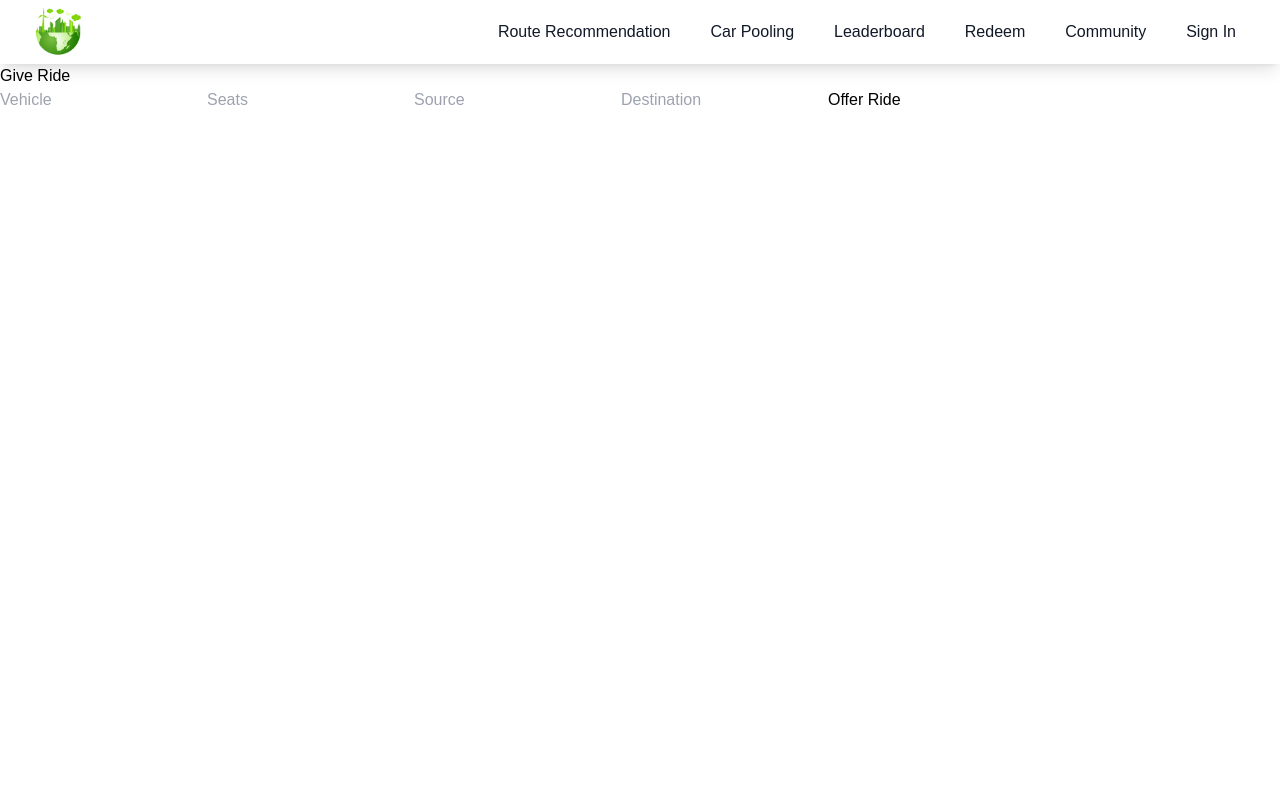
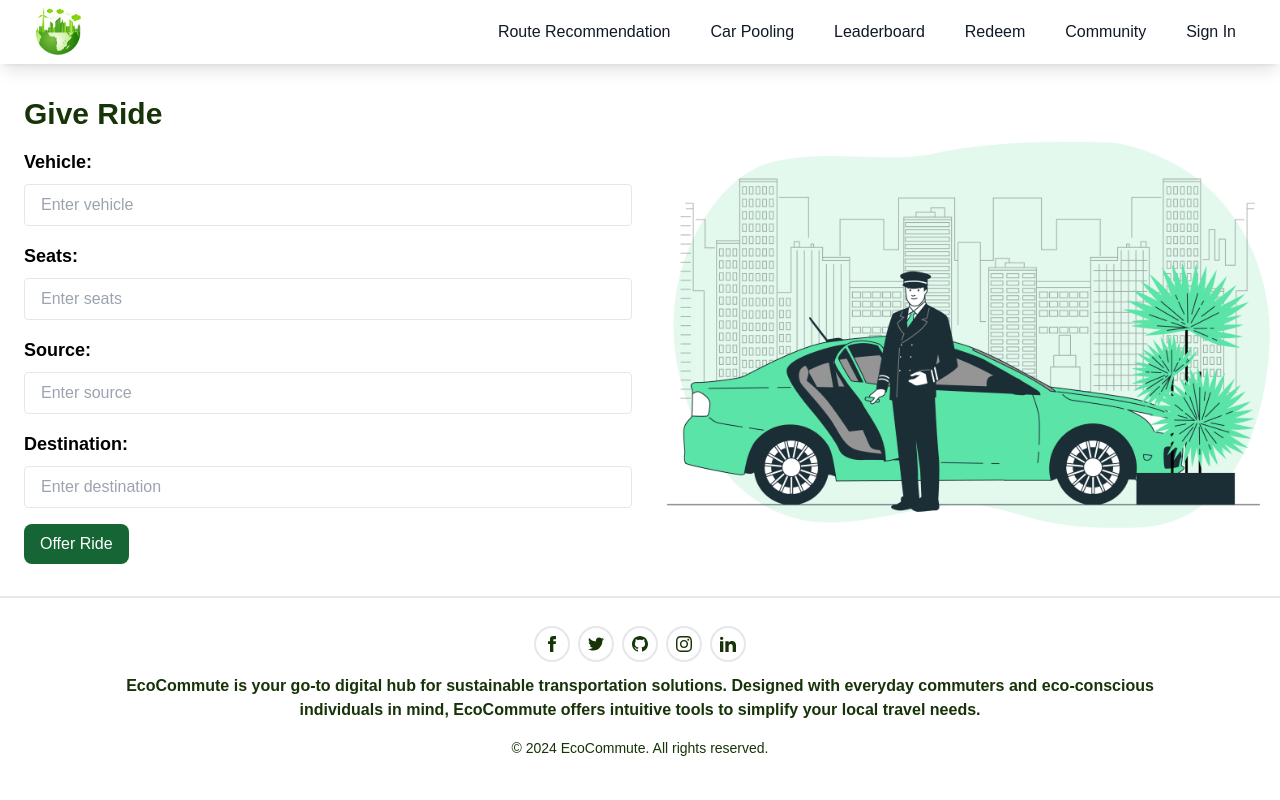
Before and after one commit to Aman172003/EcoCommute, a React (Create React App) app: page /car-pooling/giveride in a window 1280 px wide. Shown: the top 800 px of the page. Built offline with nearby package versions, Linux system fonts and the light colour scheme.

Commit message:
give a ride

```diff
--- a/src/auth/Signup.js
+++ b/src/auth/Signup.js
@@ -306,8 +306,8 @@ const Signup = () => {
                 </div>
               </div>
 
-              <div className="mt-6 grid grid-cols-3 gap-3">
-                <div>
+              <div className="mt-6">
+                {/* <div>
                   <a
                     href="#"
                     className="w-full flex items-center justify-center px-8 py-3 border border-gray-300 rounded-md shadow-sm text-sm font-medium text-gray-700 bg-white hover:bg-gray-50"
@@ -330,7 +330,7 @@ const Signup = () => {
                       alt=""
                     />
                   </a>
-                </div>
+                </div> */}
                 <div>
                   <a
                     onClick={handleGoogleClick}
--- a/src/pages/GiveRide.js
+++ b/src/pages/GiveRide.js
@@ -75,6 +75,7 @@
 // export default App;
 
 import React, { useState } from "react";
+import driver from "../assets/driver.jpg";
 
 const GiveRide = () => {
   const host = "http://localhost:5000";
@@ -112,35 +113,84 @@ const GiveRide = () => {
   };
 
   return (
-    <div className="h-screen">
-      <h2>Give Ride</h2>
-      <form onSubmit={handleSubmit}>
+    <div className="container mx-2 mt-8 px-4">
+      <div className="flex justify-center items-center mb-8">
+        <form onSubmit={handleSubmit} className="flex-1 mr-8">
+          <h2 className="text-3xl font-semibold mb-4 text-custom-green">
+            Give Ride
+          </h2>
+          <div className="mb-4">
+            <label
+              htmlFor="vehicle"
+              className="block text-lg font-semibold mb-2"
+            >
+              Vehicle:
+            </label>
             <input
               type="text"
-          placeholder="Vehicle"
+              id="vehicle"
               value={vehicle}
               onChange={(e) => setVehicle(e.target.value)}
+              placeholder="Enter vehicle"
+              className="w-full px-4 py-2 border rounded"
             />
+          </div>
+          <div className="mb-4">
+            <label htmlFor="seats" className="block text-lg font-semibold mb-2">
+              Seats:
+            </label>
             <input
               type="number"
-          placeholder="Seats"
+              id="seats"
               value={seats}
               onChange={(e) => setSeats(e.target.value)}
+              placeholder="Enter seats"
+              className="w-full px-4 py-2 border rounded"
             />
+          </div>
+          <div className="mb-4">
+            <label
+              htmlFor="source"
+              className="block text-lg font-semibold mb-2"
+            >
+              Source:
+            </label>
             <input
               type="text"
-          placeholder="Source"
+              id="source"
               value={source}
               onChange={(e) => setSource(e.target.value)}
+              placeholder="Enter source"
+              className="w-full px-4 py-2 border rounded"
             />
+          </div>
+          <div className="mb-4">
+            <label
+              htmlFor="destination"
+              className="block text-lg font-semibold mb-2"
+            >
+              Destination:
+            </label>
             <input
               type="text"
-          placeholder="Destination"
+              id="destination"
               value={destination}
               onChange={(e) => setDestination(e.target.value)}
+              placeholder="Enter destination"
+              className="w-full px-4 py-2 border rounded"
             />
-        <button type="submit">Offer Ride</button>
+          </div>
+          <button
+            type="submit"
+            className="px-4 py-2 bg-green-800 text-white rounded-lg hover:bg-green-700"
+          >
+            Offer Ride
+          </button>
         </form>
+        <div className="flex-1 hidden md:block">
+          <img src={driver} alt="Passenger" className="w-full h-auto" />
+        </div>
+      </div>
     </div>
   );
 };
```
Lines whose indentation alone changed are shown as unchanged.
